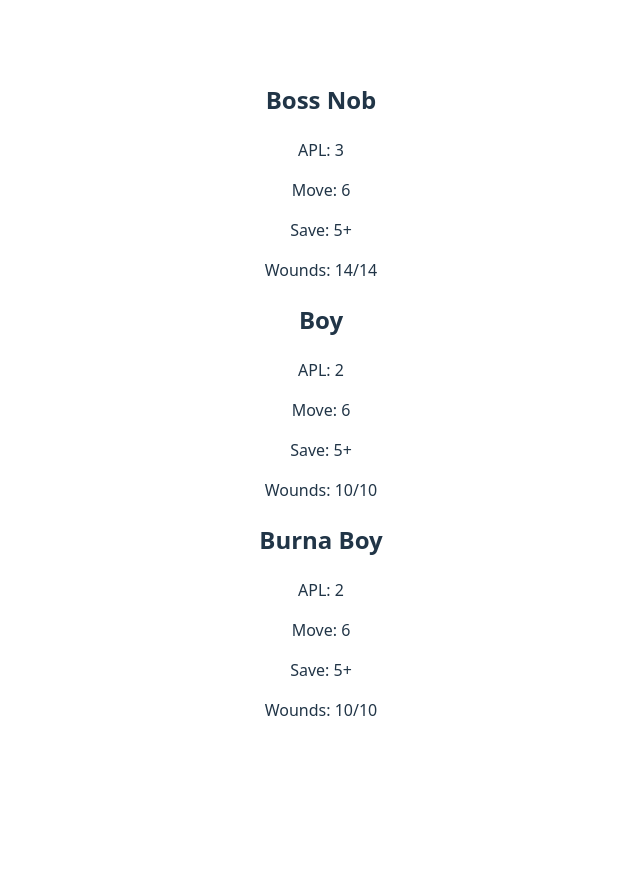
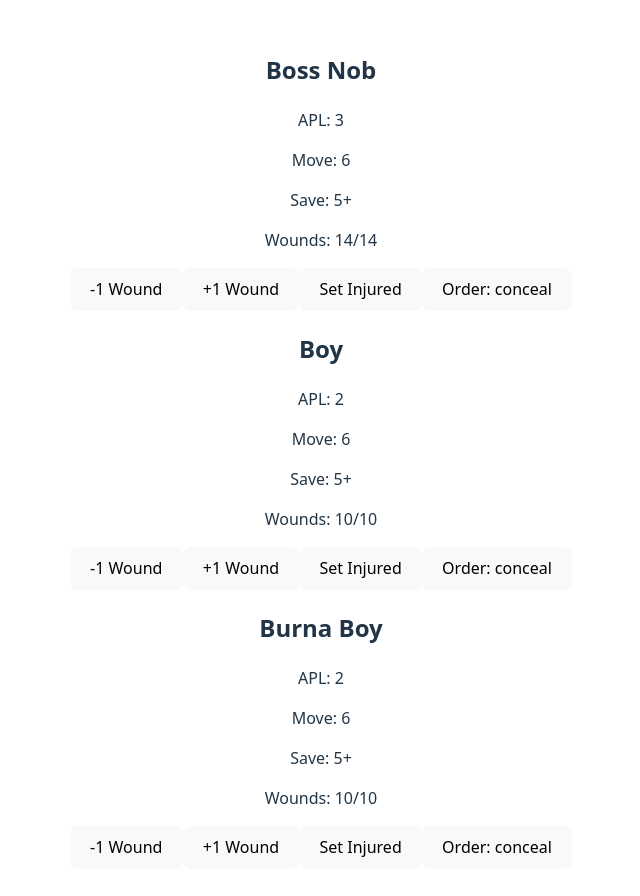
Before and after one commit to Jesse-D-Miller/KillTeamSpeedrun, a React (Vite) app: page / in a window 1280 px wide. Shown: the top 896 px of the page, without its empty margins (319-959 px from the left). Before the commit the page ends 800 px from the top, so only its background shows below. Built offline with nearby package versions, Linux system fonts and the light colour scheme.

Commit message:
use reducer added to app.jsx in order to track wounds injury and order

```diff
--- a/src/App.jsx
+++ b/src/App.jsx
@@ -1,13 +1,89 @@
 import './App.css'
 import UnitCard from './components/UnitCard'
 import kommandos from './data/kommandos.json'
+import { useReducer } from 'react'
+
+const initialStateFromJson = kommandos;
+
+function clamp(n, min, max) {
+  return Math.max(min, Math.min(max, n));
+}
+
+function reducer(state, action) {
+  switch (action.type) {
+    case "DAMAGE_UNIT": {
+      const { id, amount = 1 } = action.payload;
+      return state.map((unit) => {
+        if (unit.id !== id) return unit;
+
+        const nextWounds = clamp(
+          unit.state.woundsCurrent - amount,
+          0,
+          unit.stats.woundsMax
+        );
+
+        return {
+          ...unit,
+          state: { ...unit.state, woundsCurrent: nextWounds },
+        };
+      });
+    }
+
+    case "HEAL_UNIT": {
+      const { id, amount = 1 } = action.payload;
+      return state.map((unit) => {
+        if (unit.id !== id) return unit;
+
+        const nextWounds = clamp(
+          unit.state.woundsCurrent + amount,
+          0,
+          unit.stats.woundsMax
+        );
+
+        return {
+          ...unit,
+          state: { ...unit.state, woundsCurrent: nextWounds },
+        };
+      });
+    }
+
+    case "TOGGLE_INJURED": {
+      const { id } = action.payload;
+      return state.map((unit) =>
+        unit.id === id
+          ? { ...unit, state: { ...unit.state, injured: !unit.state.injured } }
+          : unit
+      );
+    }
+
+    case "TOGGLE_ORDER": {
+      const { id } = action.payload;
+      return state.map((unit) =>
+        unit.id === id
+          ? {
+              ...unit,
+              state: {
+                ...unit.state,
+                order: unit.state.order === "conceal" ? "engage" : "conceal",
+              },
+            }
+          : unit
+      );
+    }
+
+    default:
+      return state;
+  }
+}
 
 function App() {
+  const [state, dispatch] = useReducer(reducer, initialStateFromJson);
+
 
   return (
     <div className="App">
-      {kommandos.map((unit) => (
-        <UnitCard key={unit.id} unit={unit} />
+      {state.map((unit) => (
+        <UnitCard key={unit.id} unit={unit} dispatch={dispatch} />
       ))}
     </div>
   )
--- a/src/components/UnitCard.jsx
+++ b/src/components/UnitCard.jsx
@@ -1,4 +1,4 @@
-function UnitCard({ unit }) {
+function UnitCard({ unit, dispatch }) {
   if (!unit) {
     return null;
   }
@@ -10,7 +10,54 @@ function UnitCard({ unit }) {
       <p>APL: {stats.apl}</p>
       <p>Move: {stats.move}</p>
       <p>Save: {stats.save}+</p>
-      <p>Wounds: {state.woundsCurrent}/{stats.woundsMax}</p>
+      <p>
+        Wounds: {state.woundsCurrent}/{stats.woundsMax}
+      </p>
+      <div className="controls">
+        <button
+          onClick={() =>
+            dispatch({
+              type: "DAMAGE_UNIT",
+              payload: { id: unit.id, amount: 1 },
+            })
+          }
+        >
+          -1 Wound
+        </button>
+
+        <button
+          onClick={() =>
+            dispatch({
+              type: "HEAL_UNIT",
+              payload: { id: unit.id, amount: 1 },
+            })
+          }
+        >
+          +1 Wound
+        </button>
+
+        <button
+          onClick={() =>
+            dispatch({
+              type: "TOGGLE_INJURED",
+              payload: { id: unit.id },
+            })
+          }
+        >
+          {state.injured ? "Clear Injured" : "Set Injured"}
+        </button>
+
+        <button
+          onClick={() =>
+            dispatch({
+              type: "TOGGLE_ORDER",
+              payload: { id: unit.id },
+            })
+          }
+        >
+          Order: {state.order}
+        </button>
+      </div>
     </div>
   );
 }
--- a/src/data/kommandos.json
+++ b/src/data/kommandos.json
@@ -24,9 +24,9 @@
     ]
   },
   {
-    "id": "kommando-boy",
+    "id": "kommando-boy-1",
     "name": "Boy",
-    "role": "operative",
+    "role": "Operative",
     "stats": {
       "apl": 2,
       "move": 6,
@@ -44,7 +44,7 @@
   {
     "id": "kommando-burna-boy",
     "name": "Burna Boy",
-    "role": "operative",
+    "role": "Operative",
     "stats": {
       "apl": 2,
       "move": 6,
@@ -60,7 +60,7 @@
     "abilities": [
       {
         "name": "BREACH",
-        "kind": "Movement",
+        "kind": "movement",
         "cost": 1
       }
     ]
```
